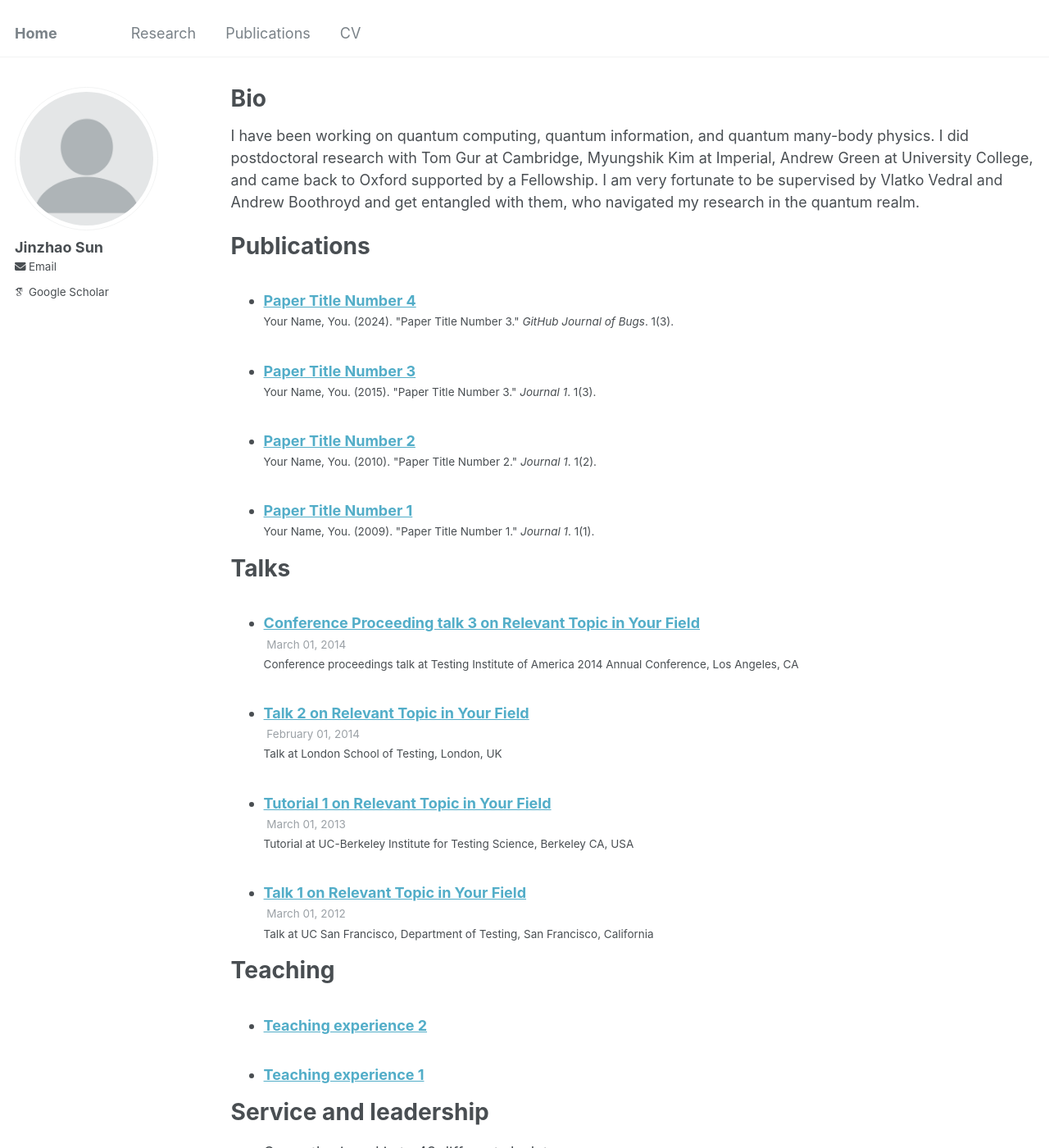
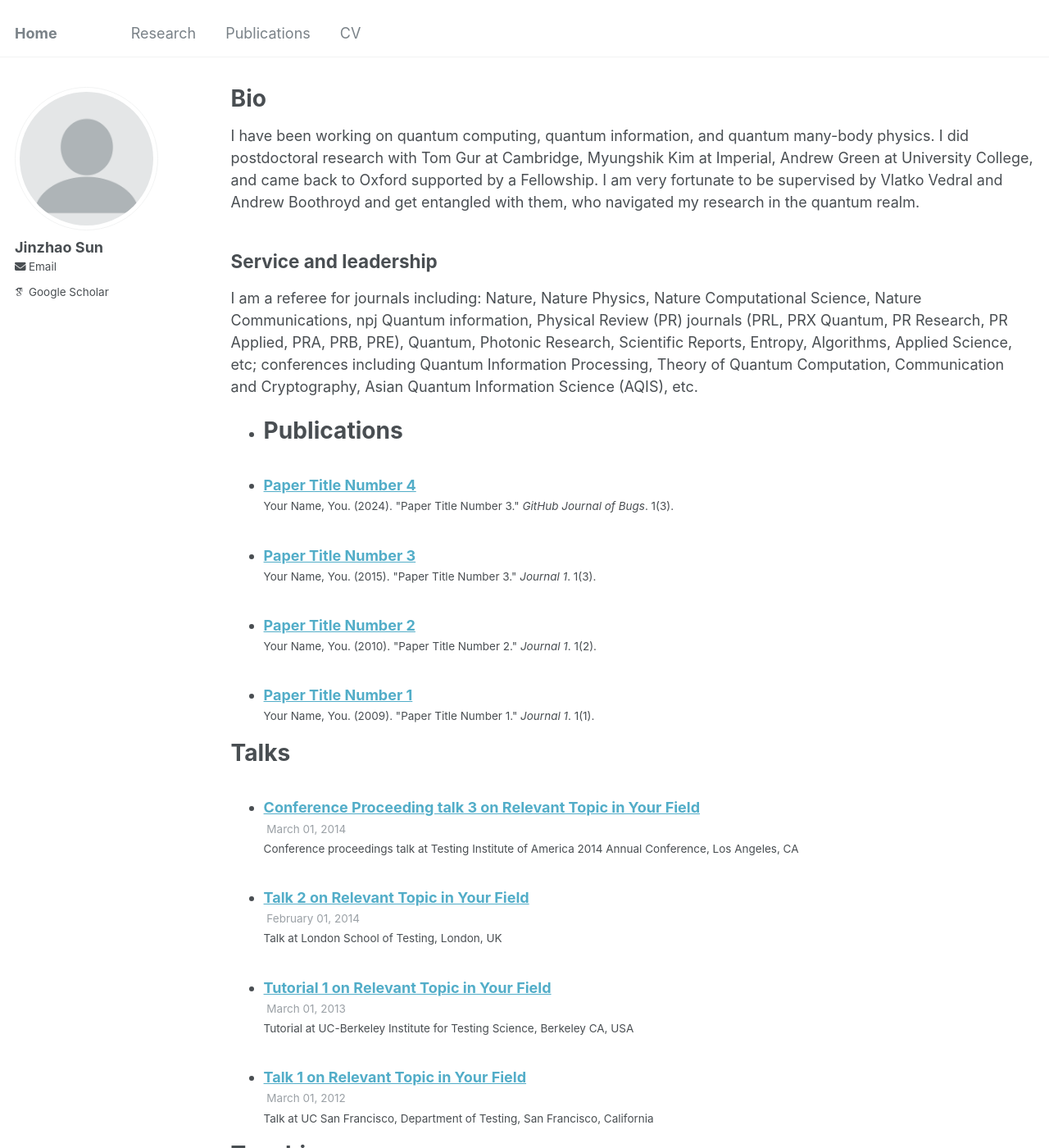
Before and after one commit to jinzhao-sun/jinzhao-sun.github.io, a Jekyll site: the page built from _pages/cv.md, in a window 1280 px wide and 1400 px high. Shown: the whole window at 82% size. Built offline with Jekyll 4.4.1, drawn with Linux system fonts in a browser that asks for light colours; some web fonts are replaced; some of the changed text lies outside the part shown.

Commit message:
Update cv.md

```diff
--- a/_pages/cv.md
+++ b/_pages/cv.md
@@ -11,7 +11,13 @@ redirect_from:
 
 I have been working on quantum computing, quantum information, and quantum many-body physics.  I did postdoctoral research with Tom Gur at Cambridge, Myungshik Kim at Imperial, Andrew Green at University College, and came back to Oxford supported by a Fellowship. I am very fortunate to be supervised by Vlatko Vedral and Andrew Boothroyd and get entangled with them, who navigated my research in the quantum realm.
 
+Service and leadership
+-----
+I am a referee for journals including: Nature, Nature Physics, Nature Computational Science, Nature Communications, npj Quantum information, Physical Review (PR) journals (PRL, PRX Quantum, PR Research, PR Applied, PRA, PRB, PRE), Quantum, Photonic Research, Scientific Reports, Entropy, Algorithms, Applied Science, etc; conferences including Quantum Information Processing, Theory of Quantum Computation, Communication and Cryptography, Asian Quantum Information Science (AQIS), etc.
 
+
+
+*
 Publications
 ======
   <ul>{% for post in site.publications reversed %}
@@ -29,7 +35,3 @@ Teaching
   <ul>{% for post in site.teaching reversed %}
     {% include archive-single-cv.html %}
   {% endfor %}</ul>
-
-Service and leadership
-======
-* Currently signed in to 43 different slack teams
```
